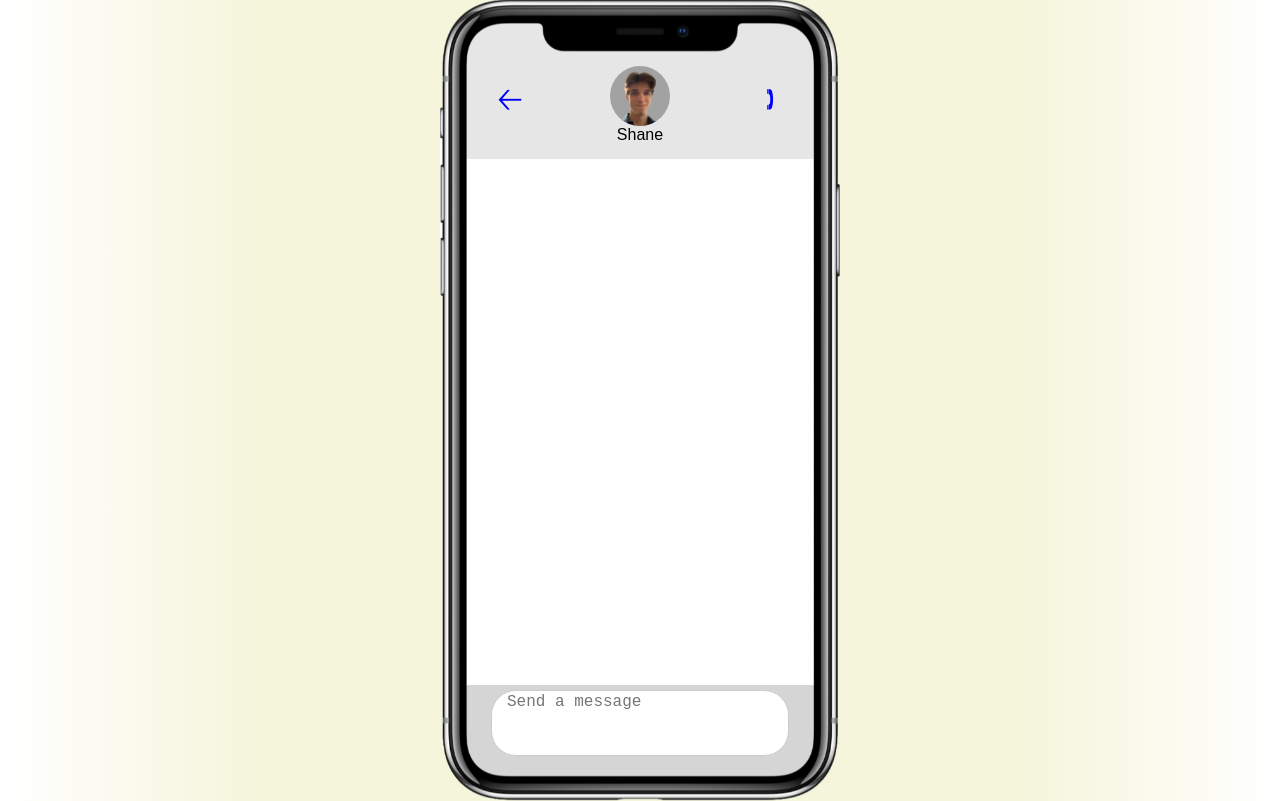
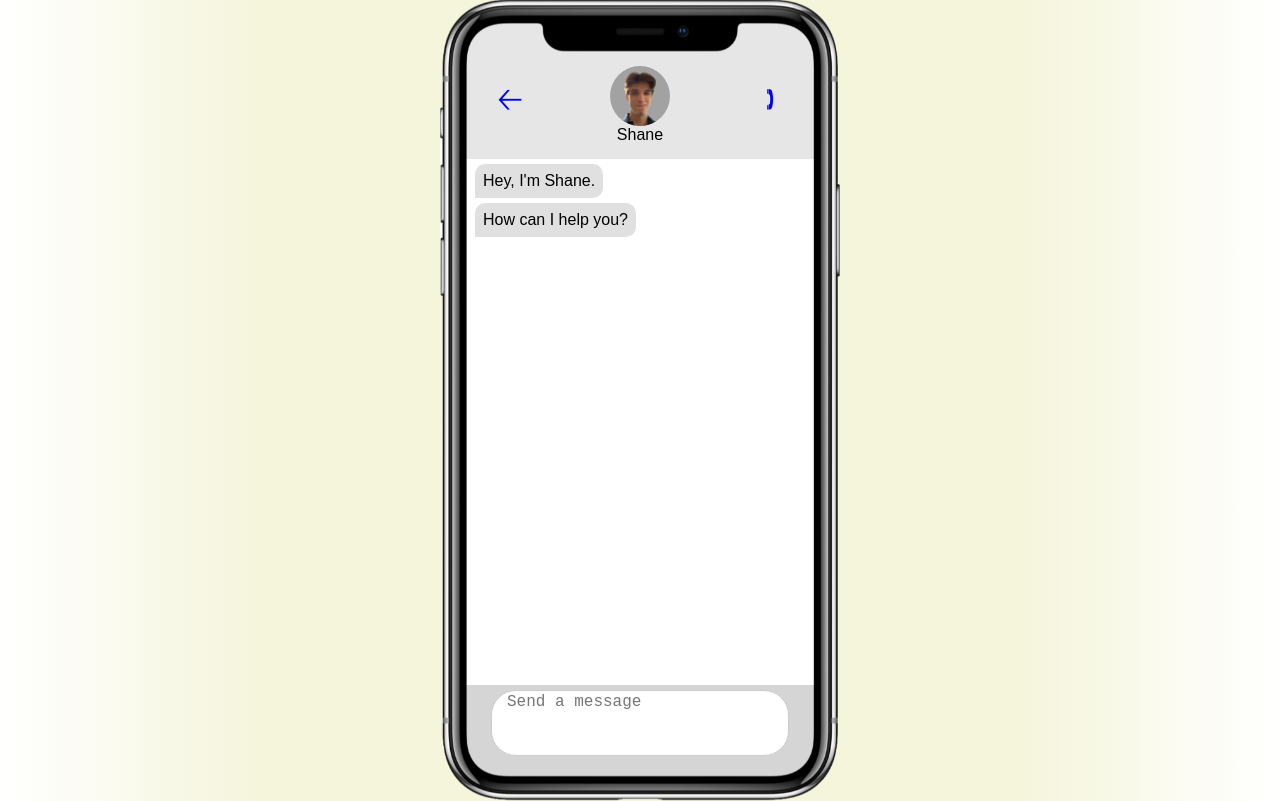
Before and after one commit to ItsMeShane/shanes.chat, a React (Create React App) app: page / in a window 1280 px wide. Built offline with nearby package versions, Linux system fonts and the light colour scheme.

Commit message:
minor  improvements

```diff
--- a/public/index.html
+++ b/public/index.html
@@ -7,7 +7,7 @@
     <meta name="theme-color" content="#000000" />
     <meta
       name="description"
-      content="Web site created using create-react-app"
+      content="A unique portfolio experience. Learn all about Shane from his AI advocate."
     />
     <link rel="apple-touch-icon" href="%PUBLIC_URL%/logo192.png" />
 
--- a/src/components/phone/Screen.jsx
+++ b/src/components/phone/Screen.jsx
@@ -17,7 +17,10 @@ import {
 
 const Screen = () => {
     const [inputValue, setInputValue] = useState('');
-    const [messageList, setMessageList] = useState([]);
+    const [messageList, setMessageList] = useState([
+        { text: "Hey, I'm Shane.", sender: 'shane' },
+        { text: "How can I help you?", sender: 'shane' },
+    ]);
     const messagesEndRef = useRef(null);
 
     const handleInputChange = (event) => {
@@ -56,15 +59,12 @@ const Screen = () => {
         messagesEndRef.current.scrollIntoView({ behavior: 'smooth' });
     }, [messageList]);
 
-
     return (
         <ScreenContainer>
             <ScreenHeader>
                 <HeaderBackBtn>🡠</HeaderBackBtn>
                 <HeaderProfile>
-                    <HeaderInfo>
-
-                    </HeaderInfo>
+                    <HeaderInfo></HeaderInfo>
                     <ProfileImage src='face.png' alt='pfp' />
                     <ProfileName>Shane</ProfileName>
                 </HeaderProfile>
```
